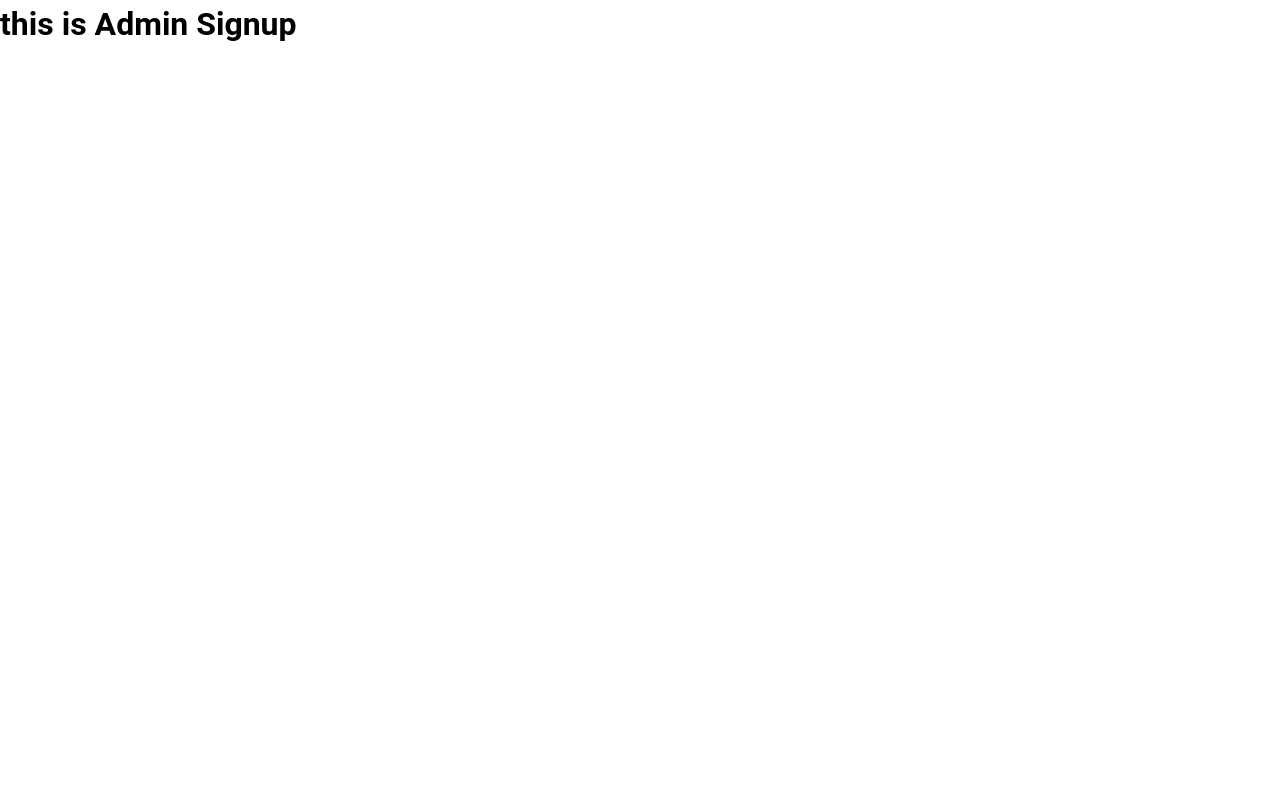
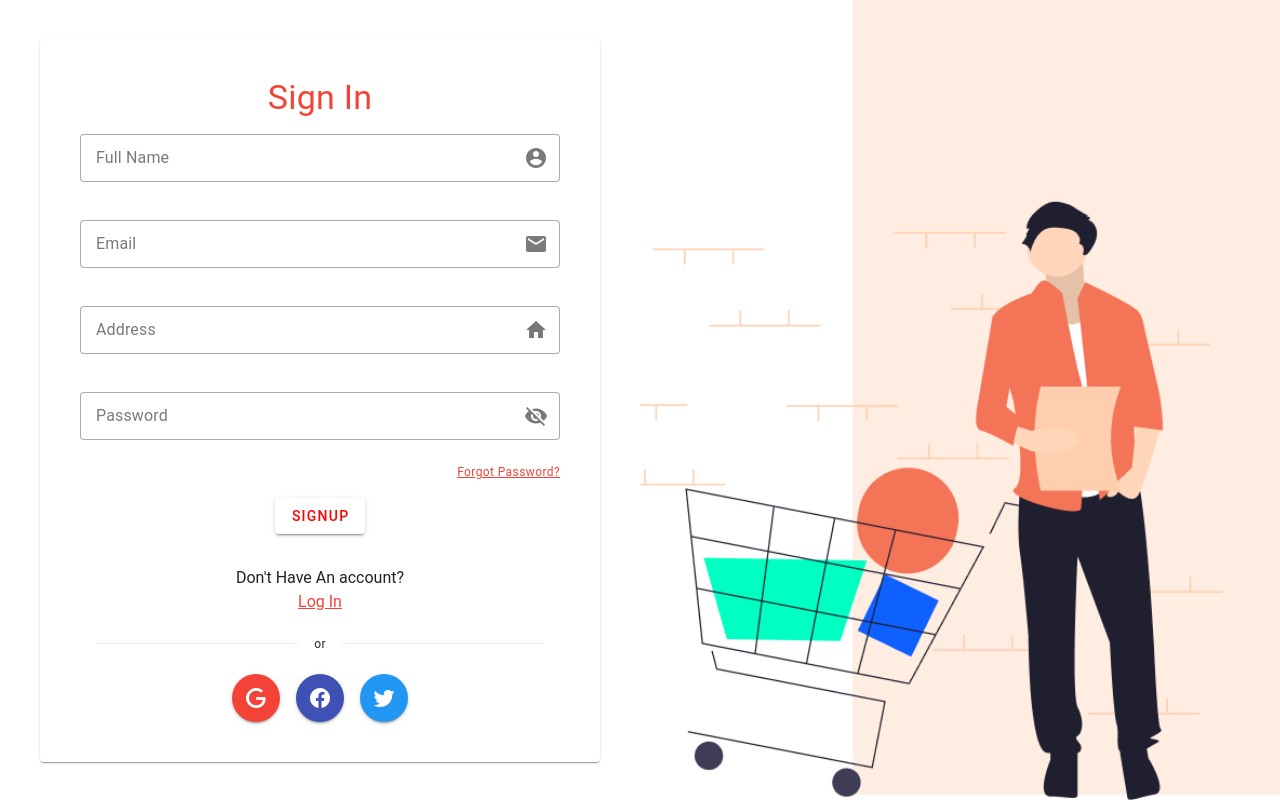
Before and after one commit to YujenM/InventoryManagementFrontend, a Vue app in the folder InventoryManagement/: page /AdminSignup in a window 1280 px wide. Built offline with nearby package versions, Linux system fonts and the light colour scheme.

Commit message:
Admin Login and signp added

```diff
--- a/InventoryManagement/pages/AdminLogin.vue
+++ b/InventoryManagement/pages/AdminLogin.vue
@@ -1,5 +1,114 @@
 <template>
-    <div>
-        <h1>This is Admin Login</h1>
-    </div>
+    <v-container fluid class="fill-height pa-0">
+        <v-row no-gutters>
+            <!-- left login Form  -->
+            <v-col cols="12" md="6" class="d-flex justify-center align-center">
+                <v-card class="pa-6 pa-md-10 w-100 mx-4 mx-md-10" style="background-color: #fff;">
+                    <h2 class="text-h4 text-center text-red ">Log In</h2>
+
+                    <v-text-field
+                        v-model="email"
+                        label="Email"
+                        variant="outlined"
+                        density="comfortable"
+                        class="mb-4 mt-4"
+                        append-inner-icon="mdi-email">
+                    </v-text-field>
+                    <v-text-field
+                        v-model="password"
+                        :type="showPassword ? 'text' : 'password'"
+                        label="Password"
+                        variant="outlined"
+                        density="comfortable"
+                        class="mt-4"
+                        :append-inner-icon="showPassword ? 'mdi-eye' : 'mdi-eye-off'"
+                        @click:append-inner="showPassword = !showPassword"
+                        />
+
+                    <div class="text-end  text-caption mb-4">
+                        <a href="#" class="text-red">Forgot Password?</a>
+                    </div>
+                    <div class="d-flex justify-center">
+                        <v-btn style="color:red" class="mb-3" @click="handleSubmit" >LogIn</v-btn>
+                    </div>
+                    <div class="text-center mt-5">
+                        <p class="mt-2 ">Already Have An account?</p>
+                        <router-link to="/UserSignup" class=" text-red" >
+                            SignIn
+                        </router-link>
+                    </div>
+
+                    <div class="d-flex align-center my-5">
+                        <v-divider class="flex-grow-1 mx-4" color="red"></v-divider>
+                        <span class="text-caption">or</span>
+                        <v-divider class="flex-grow-1 mx-4" color="red"></v-divider>
+                    </div>
+
+                    <div class="d-flex justify-center">
+                        <v-btn class="mx-2" icon color="red darken-1">
+                            <v-icon>mdi-google</v-icon>
+                        </v-btn>
+                        <v-btn class="mx-2" icon color="indigo darken-4">
+                            <v-icon>mdi-facebook</v-icon>
+                        </v-btn>
+                        <v-btn class="mx-2" icon color="blue lighten-2">
+                            <v-icon>mdi-twitter</v-icon>
+                        </v-btn>
+                    </div>
+                </v-card>
+            </v-col>
+            <!-- right login form -->
+            <v-col cols="12" md="6" class="d-none d-md-flex pa-0" style="overflow: hidden;">
+                <v-img
+                    src="../src/assets/images/UserImage.png"
+                    class="full-height full-width"
+                    cover>
+                </v-img>
+
+            </v-col>
+            <v-col>
+
+            </v-col>
+        </v-row>
+
+    </v-container>
+
 </template>
+<style scoped>
+    .fill-height {
+    min-height: 100vh;
+    }
+    .full-height {
+    height: 100vh !important;
+    }
+    .full-width {
+    width: 100% !important;
+    }
+</style>
+
+<script setup>
+import { ref } from 'vue'
+import { adminLogin } from '../src/Api/adminLogin';
+import {useRouter} from 'vue-router';
+const password = ref('')
+const showPassword = ref(false)
+
+const router=useRouter();
+const email=ref('');
+
+
+const handleSubmit=async()=>{
+    const response = await adminLogin({
+        email:email.value,
+        password:password.value
+    });
+
+    if(response.status === 200){
+        router.push('/UserDashboard');
+    }
+    else {
+        console.log("Status Code", response.status);
+        console.log("Error Message", response.message);
+    }
+}
+</script>
--- a/InventoryManagement/pages/AdminSignup.vue
+++ b/InventoryManagement/pages/AdminSignup.vue
@@ -1,7 +1,132 @@
 <template>
-    <div>
-        <h1>
-            this is Admin Signup
-        </h1>
-    </div>
+    <v-container fluid class="fill-height pa-0">
+        <v-row no-gutters>
+            <!-- left login Form  -->
+            <v-col cols="12" md="6" class="d-flex justify-center align-center">
+                <v-card class="pa-6 pa-md-10 w-100 mx-4 mx-md-10" style="background-color: #fff;">
+                    <h2 class="text-h4 text-center text-red ">Sign In</h2>
+                    <v-text-field
+                        v-model="fullName"
+                        label="Full Name"
+                        variant="outlined"
+                        density="comfortable"
+                        class="mb-4 mt-4"
+                        append-inner-icon="mdi-account-circle">
+                    </v-text-field>
+                    <v-text-field
+                        v-model="email"
+                        label="Email"
+                        variant="outlined"
+                        density="comfortable"
+                        class="mb-4 mt-4"
+                        append-inner-icon="mdi-email">
+                    </v-text-field>
+
+                    <v-text-field
+                        v-model="address"
+                        label="Address"
+                        variant="outlined"
+                        density="comfortable"
+                        class="mb-4 mt-4"
+                        append-inner-icon="mdi-home">
+                    </v-text-field>
+                    <v-text-field
+                    v-model="password"
+                    label="Password"
+                    variant="outlined"
+                    density="comfortable"
+                    class=" mt-4"
+                    :type="showPassword?'text':'password'"
+                    :append-inner-icon="showPassword?'mdi-eye':'mdi-eye-off'"
+                    @click:append-inner="showPassword=!showPassword"
+                    />
+
+
+
+                    <div class="text-end  text-caption mb-4">
+                        <a href="#" class="text-red">Forgot Password?</a>
+                    </div>
+                    <div class="d-flex justify-center">
+                        <v-btn style="color:red" class="mb-3 " @click="handleSubmit" >SignUp</v-btn>
+                    </div>
+                    <div class="text-center mt-5">
+                        <p class="mt-2 ">Don't Have An account?</p>
+                        <router-link to="/AdminLogin" class=" text-red">
+                            Log In
+                        </router-link>
+                    </div>
+
+                    <div class="d-flex align-center my-5">
+                        <v-divider class="flex-grow-1 mx-4" color="red"></v-divider>
+                        <span class="text-caption">or</span>
+                        <v-divider class="flex-grow-1 mx-4" color="red"></v-divider>
+                    </div>
+
+                    <div class="d-flex justify-center">
+                        <v-btn class="mx-2" icon color="red darken-1">
+                            <v-icon>mdi-google</v-icon>
+                        </v-btn>
+                        <v-btn class="mx-2" icon color="indigo darken-4">
+                            <v-icon>mdi-facebook</v-icon>
+                        </v-btn>
+                        <v-btn class="mx-2" icon color="blue lighten-2">
+                            <v-icon>mdi-twitter</v-icon>
+                        </v-btn>
+                    </div>
+                </v-card>
+            </v-col>
+            <!-- right login form -->
+            <v-col cols="12" md="6" class="d-none d-md-flex pa-0" style="overflow: hidden;">
+                <v-img
+                    src="../src/assets/images/UserImage.png"
+                    class="full-height full-width"
+                    cover>
+                </v-img>
+
+            </v-col>
+            <v-col>
+
+            </v-col>
+        </v-row>
+
+    </v-container>
+
 </template>
+<style scoped>
+    .fill-height {
+    min-height: 100vh;
+    }
+    .full-height {
+    height: 100vh !important;
+    }
+    .full-width {
+    width: 100% !important;
+    }
+</style>
+<script setup>
+import {ref} from 'vue';
+import { useRouter } from 'vue-router';
+import {adminSignup} from '../src/Api/adminSignup';
+const password=ref('');
+const fullName=ref('');
+const email=ref('');
+const address=ref('');
+const router=useRouter();
+const handleSubmit=async()=>{
+    const response=await adminSignup({
+        name:fullName.value,
+        email:email.value,
+        address:address.value,
+        password:password.value
+    });
+    if(response.status===200 || response.status===201){
+        alert('User Created Successfully');
+        router.push('/UserLogin');
+    }else{
+        alert(response.status,response.message)
+    }
+}
+
+
+const showPassword=ref(false);
+</script>
--- /dev/null
+++ b/InventoryManagement/src/Api/adminLogin.js
@@ -0,0 +1,15 @@
+import ApiManager from "./ApiManager";
+export const adminLogin =async(queryobj)=>{
+    const message=await ApiManager.axios
+    .post('/admin/login',queryobj)
+    .then((response)=>{
+        return response
+    })
+    .catch((e)=>{
+        return{
+            status: e.resposne.status,
+            message: e.resposne.data.error.message
+        };
+    });
+    return message;
+}
--- /dev/null
+++ b/InventoryManagement/src/Api/adminSignup.js
@@ -0,0 +1,16 @@
+import ApiManager from "./ApiManager";
+
+export const adminSignup=(queryobj)=>{
+    const message=ApiManager.axios
+    .post('/admin/signup',queryobj)
+    .then((response)=>{
+        return response
+    })
+    .catch((e)=>{
+        return{
+            status:e.response.status,
+            message:e.resposne.data.error.message
+        }
+    });
+    return message;
+}
--- a/InventoryManagement/src/router/index.js
+++ b/InventoryManagement/src/router/index.js
@@ -9,7 +9,7 @@ import UserDashboard from '../../pages/Dashboard.vue';
 
 const routes = [
   { path: '/', name: 'Landing', component: Landing },
-  { path: '/AdminLgoin', name: 'AdminLogin', component: AdminLogin },
+  { path: '/AdminLogin', name: 'AdminLogin', component: AdminLogin },
   { path: '/AdminSignup', name: 'AdminSignup', component: AdminSignup},
   {path: '/UserLogin', name: 'UserLogin', component: UserLogin },
   {path:'/UserSignup',name:'UserSignup', component: UserSignup},
```
